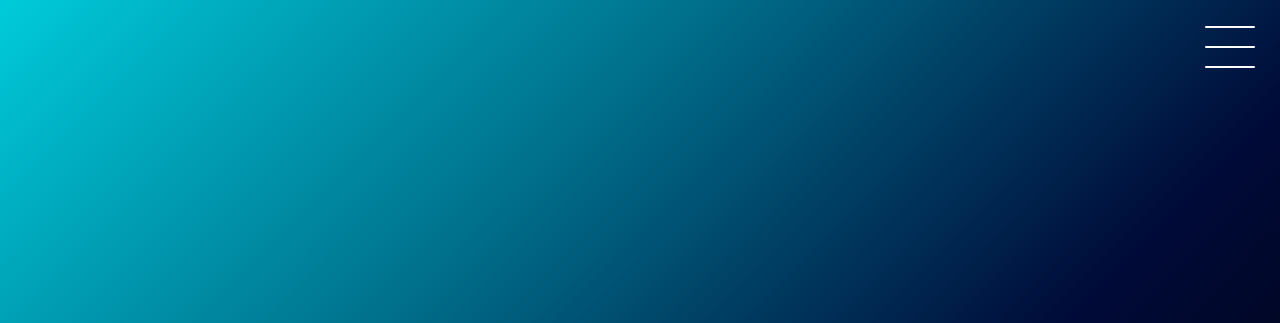
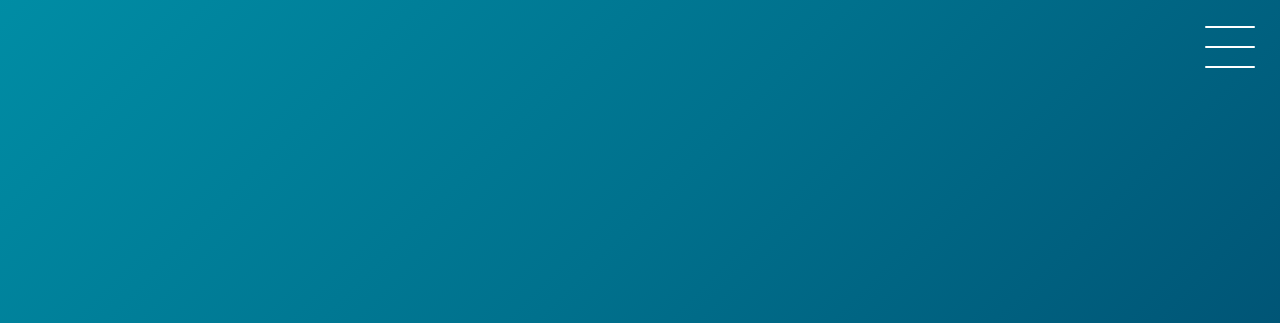
Before and after one commit to dellstark/landpage-dell, a plain HTML site: page index.html in a window 1280 px wide. Shown: the top 323 px of the page. Drawn offline with Linux system fonts and the light colour scheme.

Commit message:
Update style.css

```diff
--- a/src/css/style.css
+++ b/src/css/style.css
@@ -18,8 +18,9 @@ header {
   width: 100%;
   color: white;
   font-weight: 600px;
+  background-color: white;
   background: linear-gradient(-45deg, #000000, #000a38, #00718d, #00cbda);
-  background-size: 100%;
+  background-size: 400% 400%;
 
   display: flex;
   flex-direction: column;
```
